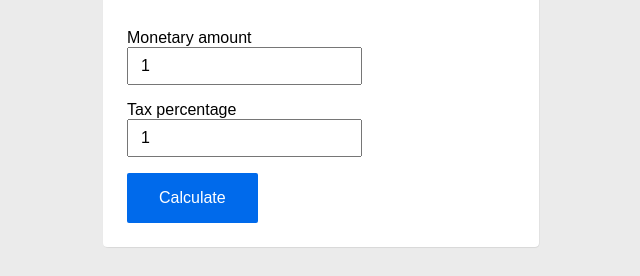
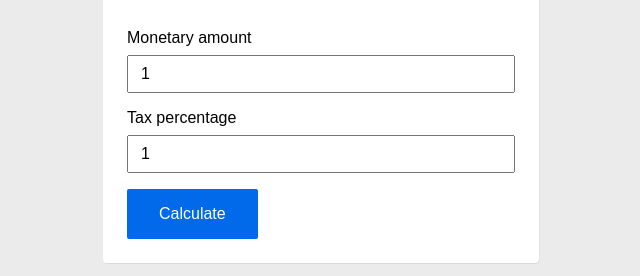
Before and after one commit to niklasschjoldager/ux-mandatory-01-tax-calculator, a plain HTML site: page index.html in a window 1280 px wide. Shown: the part 210-486 px from the top of the page, without its empty margins (319-959 px from the left). Drawn offline with Linux system fonts and the light colour scheme.

```diff
--- a/css/app.css
+++ b/css/app.css
@@ -50,6 +50,12 @@ body {
   flex-direction: column;
   gap: 1rem;
   align-items: flex-start;
+  width: 100%;
+}
+
+.c-form__control {
+  display: grid;
+  gap: 0.5rem;
   width: 100%;
 }
 
```
